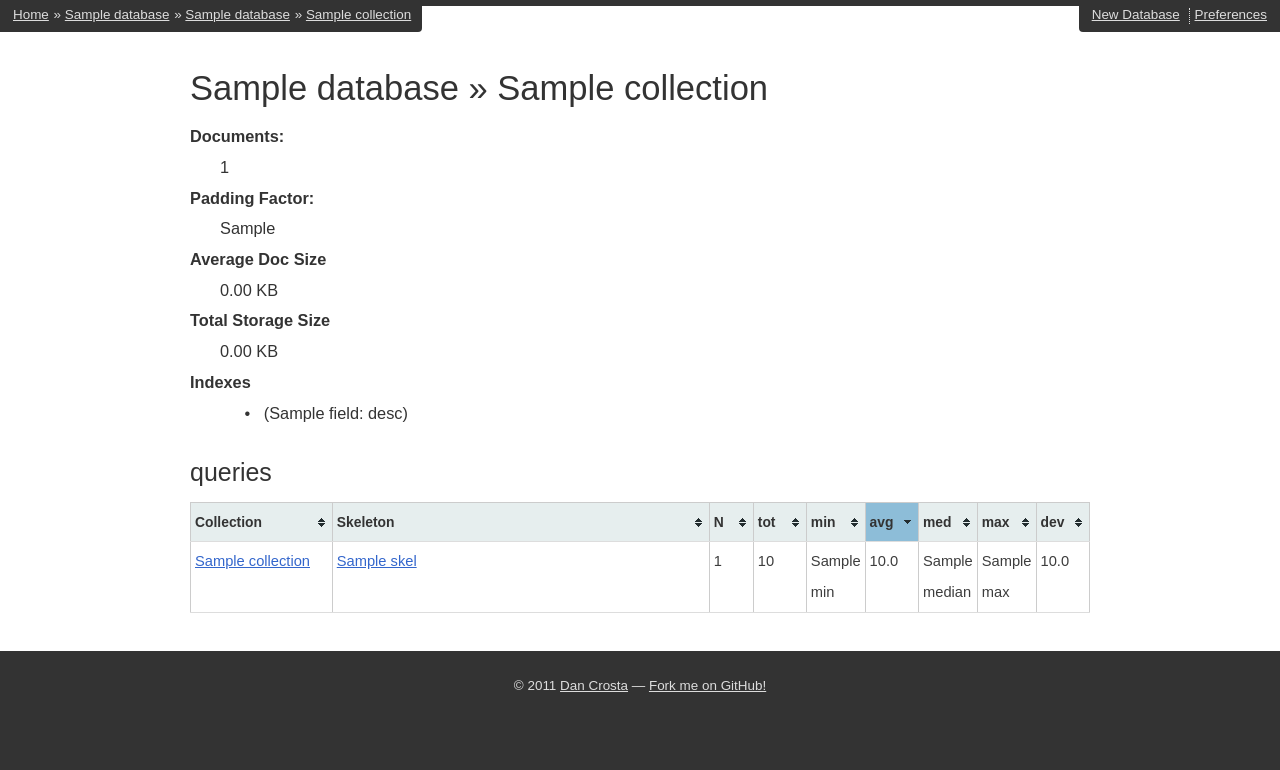
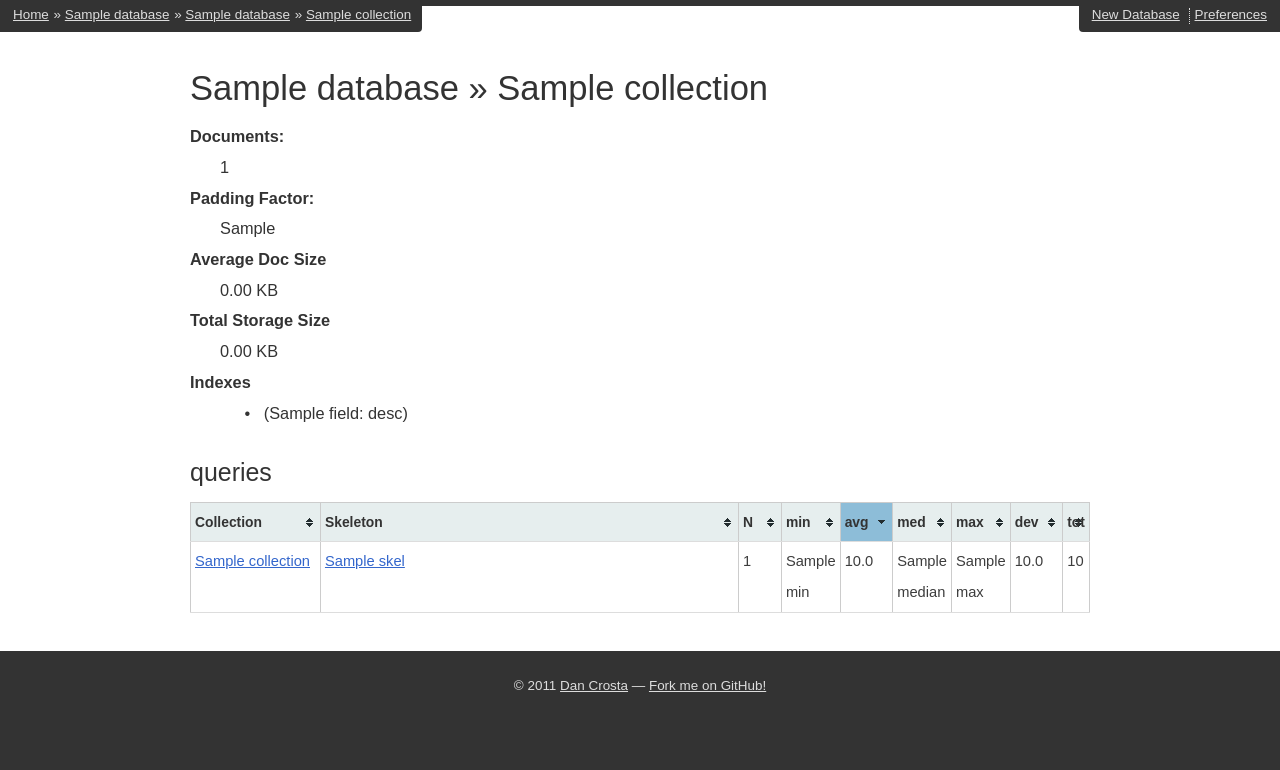
Before and after one commit to dcrosta/professor, a Flask app: template professor/templates/database.html in a window 1280 px wide. Shown: the top 770 px of the page. Run offline with Flask 2, Linux system fonts and the light colour scheme; the template is opened without the code that fills it: most values are stand-ins (such as "Sample title", 1, 10 or a date in 2020); parts of the project's set-up code (start-up, migrations or seed data) failed here and were passed over.

Commit message:
rearrange columns

```diff
--- a/professor/templates/database.html
+++ b/professor/templates/database.html
@@ -34,18 +34,18 @@
 {% include "_status.html" %}
 
 <h3>queries</h3>
-<table class="tablesorter collection {sortlist: [[5,1]]}">
+<table class="tablesorter collection {sortlist: [[4,1]]}">
   <thead>
     <tr>
-      <th width="16%">Collection</th>
-      <th width="43%" class="histogram">Skeleton</th>
+      <th width="15%">Collection</th>
+      <th width="50%">Skeleton</th>
       <th width="5%">N</th>
-      <th width="6%">tot</th>
       <th width="6%">min</th>
       <th width="6%">avg</th>
       <th width="6%">med</th>
       <th width="6%">max</th>
       <th width="6%">dev</th>
+      <th width="6%">tot</th>
     </tr>
   </thead>
   <tbody>
@@ -57,12 +57,12 @@
         <a href="{{url_for('query', hostname=database.hostname, dbname=database.dbname, collection=query.collection, skel=query.skel)}}">{{query.skel}}</a>
       </td>
       <td>{{query.count}}</td>
-      <td>{{query.times.total}}</td>
       <td>{{query.times.min}}</td>
       <td>{{query.times.avg|float}}</td>
       <td>{{query.times.median}}</td>
       <td>{{query.times.max}}</td>
       <td>{{query.times.stddev|float}}</td>
+      <td>{{query.times.total}}</td>
     </tr>
 {% endfor %}
   </tbody>
```
